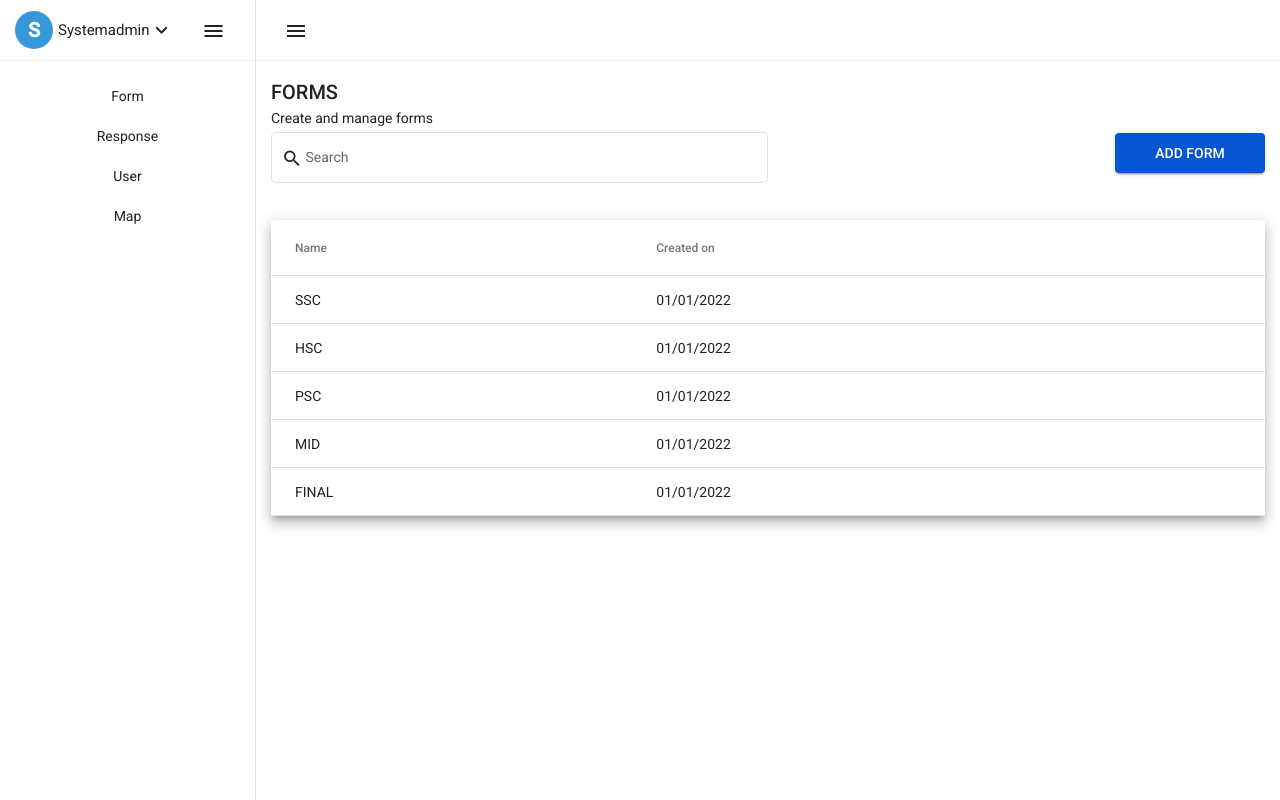
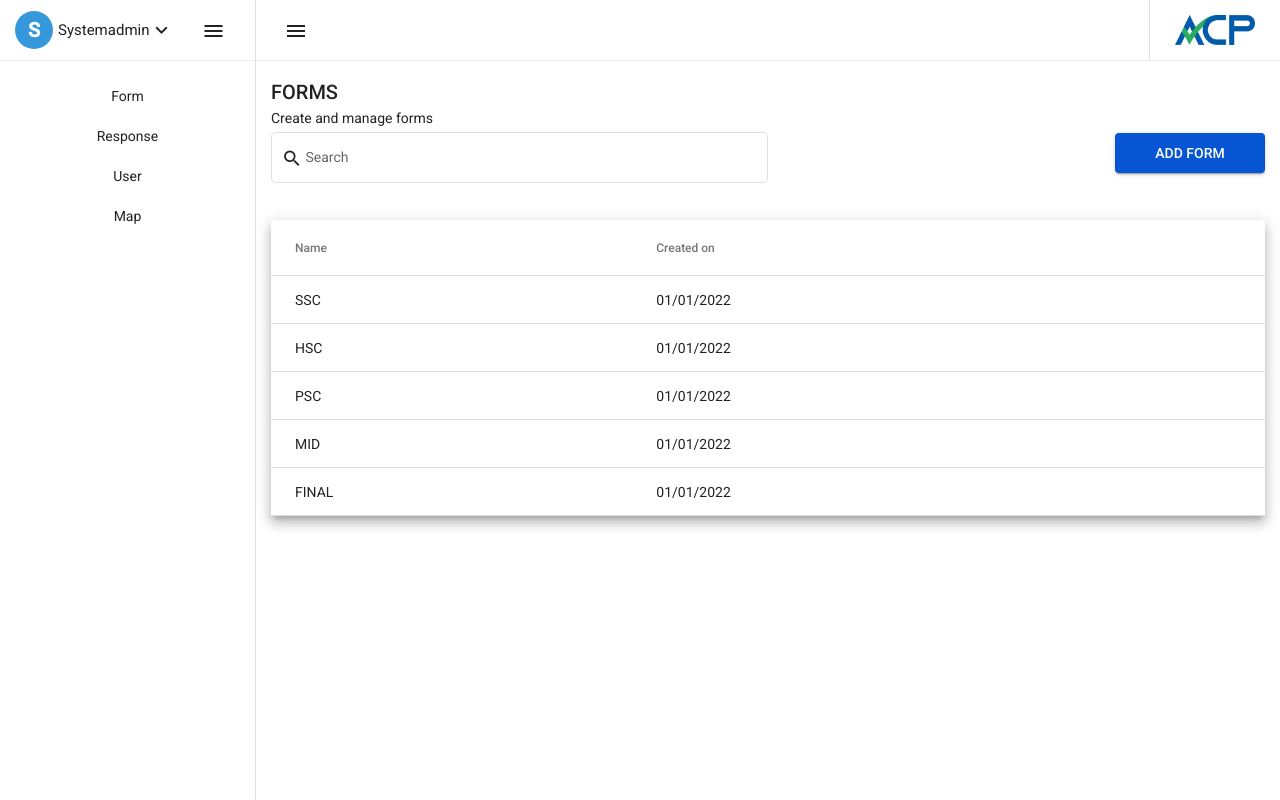
Before and after one commit to trforkan/kawsar-vai-task, an Angular app: page /dashboard in a window 1280 px wide. Built offline with nearby package versions, Linux system fonts and the light colour scheme.

Commit message:
form input 25th august"

```diff
--- a/src/app/dashboard/dashboard.component.html
+++ b/src/app/dashboard/dashboard.component.html
@@ -58,6 +58,11 @@
       <button type="button"  class="container__sidenav__header__button" mat-icon-button (click)="sidenav.toggle()">
         <mat-icon>menu</mat-icon>
       </button>
+
+      <div class="nav-logo">
+        <img src="assets/ACP_Logo.png" alt="">
+      </div>
+
     </header>
 
     <div>
--- a/src/app/dashboard/dashboard.component.scss
+++ b/src/app/dashboard/dashboard.component.scss
@@ -118,7 +118,24 @@
       height: 60px;
       border-bottom: 1px solid #EEEEEE;
       display: flex;
+      justify-content: space-between;
       align-items: center;
+      .nav-logo {
+
+        display: flex;
+        align-items: center;
+        // width: 200px;
+        padding-left: 25px;
+        padding-right: 25px;
+
+        height: 100%;
+        border-left: 1px solid #E0E0E0;
+        img {
+          display: flex;
+          width: 80px;
+          height: 30px;
+        }
+      }
     }
   }
 
```
